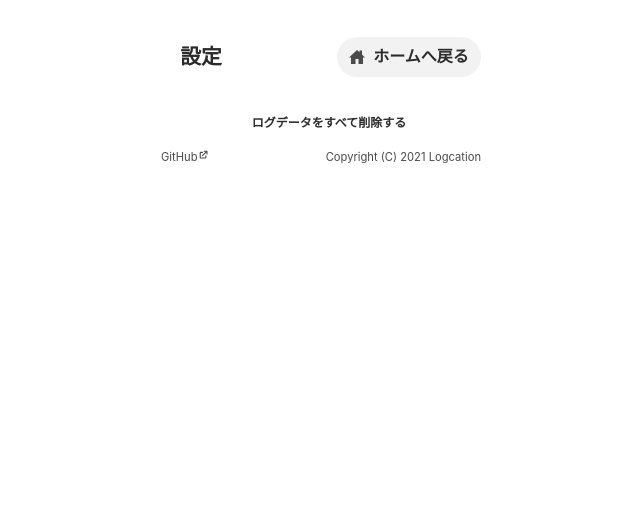
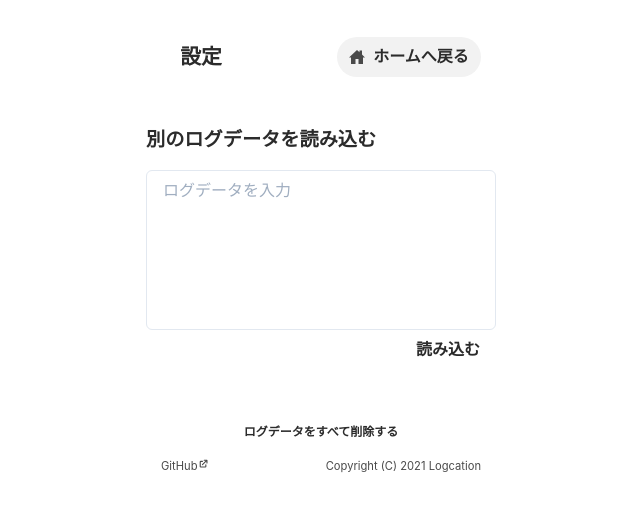
Before and after one commit to tdu-logcation/web, a Next.js app: page /setting in a window 1280 px wide. Shown: the top 512 px of the page, without its empty margins (319-959 px from the left). Built offline with nearby package versions, Linux system fonts and the light colour scheme.

Commit message:
外部ログロードを作成

```diff
--- a/components/Setting.tsx
+++ b/components/Setting.tsx
@@ -5,17 +5,17 @@
  */
 import {OtherPage} from './OtherPage';
 import {DeleteData} from './settings/DeleteData';
+import {ReadLog} from './settings/ReadLog';
 import {Center, UnorderedList, ListItem} from '@chakra-ui/react';
 
 export const Setting = () => {
   return (
     <OtherPage title="設定">
       <Center>
-        <UnorderedList listStyleType="none">
-          <ListItem>
-            <DeleteData />
-          </ListItem>
-        </UnorderedList>
+        <ReadLog />
+      </Center>
+      <Center margin="3rem 0 0 0">
+        <DeleteData />
       </Center>
     </OtherPage>
   );
--- a/components/Top.tsx
+++ b/components/Top.tsx
@@ -8,7 +8,6 @@ import React from 'react';
 import {Flex, Text, Box, Center, Divider, Image} from '@chakra-ui/react';
 import {IoSettingsSharp} from 'react-icons/io5';
 import QrCode from './QrCode';
-import Link from 'next/link';
 import * as colors from '../utils/colors';
 import {Direct} from './Directly';
 import {useRecoilState} from 'recoil';
--- a/components/settings/ReadLog.tsx
+++ b/components/settings/ReadLog.tsx
@@ -1,6 +1,94 @@
+import React from 'react';
+import {Textarea, Box, Button, useToast, Text} from '@chakra-ui/react';
 import {useRecoilState} from 'recoil';
-import {logState} from '../../utils/recoilAtoms';
+import {logState, otherLogState} from '../../utils/recoilAtoms';
+import {formatOtherLog} from '../../utils/formatUtil';
+import * as colors from '../../utils/colors';
 
 export const ReadLog = () => {
   const [log, setLog] = useRecoilState(logState);
+  const [otherLog, setOtherLog] = useRecoilState(otherLogState);
+  const toast = useToast();
+
+  const handleInputChange = (event: React.ChangeEvent<HTMLTextAreaElement>) => {
+    setOtherLog(event.target.value);
+  };
+
+  const handleChange = () => {
+    if (otherLog === '') {
+      toast({
+        title: 'ログデータを入力してください',
+        status: 'error',
+        duration: 9000,
+        isClosable: true,
+      });
+      return;
+    }
+    let isSuccess = false;
+    const data = [...log];
+
+    for (const element of otherLog.split('\n')) {
+      const logData = formatOtherLog(element);
+      if (logData) {
+        console.log(logData);
+        isSuccess = true;
+        data.push(logData);
+      }
+    }
+
+    if (isSuccess) {
+      // 日付順にソート
+      data.sort((a, b) => {
+        if (a.date < b.date) {
+          return -1;
+        }
+        if (a.date > b.date) {
+          return 1;
+        }
+      });
+      setLog(data);
+      toast({
+        title: 'ログを更新しました。',
+        status: 'info',
+        duration: 9000,
+        isClosable: true,
+      });
+    } else {
+      toast({
+        title: 'ログ更新に失敗しました。',
+        status: 'error',
+        duration: 9000,
+        isClosable: true,
+      });
+    }
+    setOtherLog('');
+  };
+
+  return (
+    <Box>
+      <Text
+        margin="1rem 0 1rem 0"
+        fontSize="1.2rem"
+        fontWeight="bold"
+        color={colors.textPrimary}
+      >
+        別のログデータを読み込む
+      </Text>
+      <Textarea
+        placeholder="ログデータを入力"
+        value={otherLog}
+        onChange={handleInputChange}
+        resize="none"
+        height="10rem"
+      />
+      <Button
+        onClick={handleChange}
+        float="right"
+        color={colors.textPrimary}
+        variant="ghost"
+      >
+        読み込む
+      </Button>
+    </Box>
+  );
 };
--- a/utils/formatUtil.ts
+++ b/utils/formatUtil.ts
@@ -112,7 +112,7 @@ export function tweetLink(log: Log[]): string {
  * @returns ログデータ
  */
 export function formatOtherLog(otherLog: string): Log | null {
-  const regularExpression = /^"(?<label>[^"]+)",\s?(?<date>.+),\s?(?<time>.+),\s?"(?<code>jp.ac.dendai\/[^"]+)"$/;
+  const regularExpression = /^"(?<label>[^"]*)",\s?(?<date>.+),\s?(?<time>.+),\s?"(?<code>jp.ac.dendai\/[^"]+)"$/;
   const dateExpression = /^(?<year>[0-9]{4})\/(?<month>[0-1][0-9])\/(?<date>[0-3][0-9])$/;
   const timeExpression = /^(?<hour>[0-2][0-9]):(?<minute>[0-5][0-9]):(?<sec>[0-5][0-9])$/;
 
--- a/utils/recoilAtoms.ts
+++ b/utils/recoilAtoms.ts
@@ -106,3 +106,8 @@ export const isCopyState = atom<boolean>({
   key: 'isCopy',
   default: false,
 });
+
+export const otherLogState = atom<string>({
+  key: 'otherLog',
+  default: '',
+});
```
